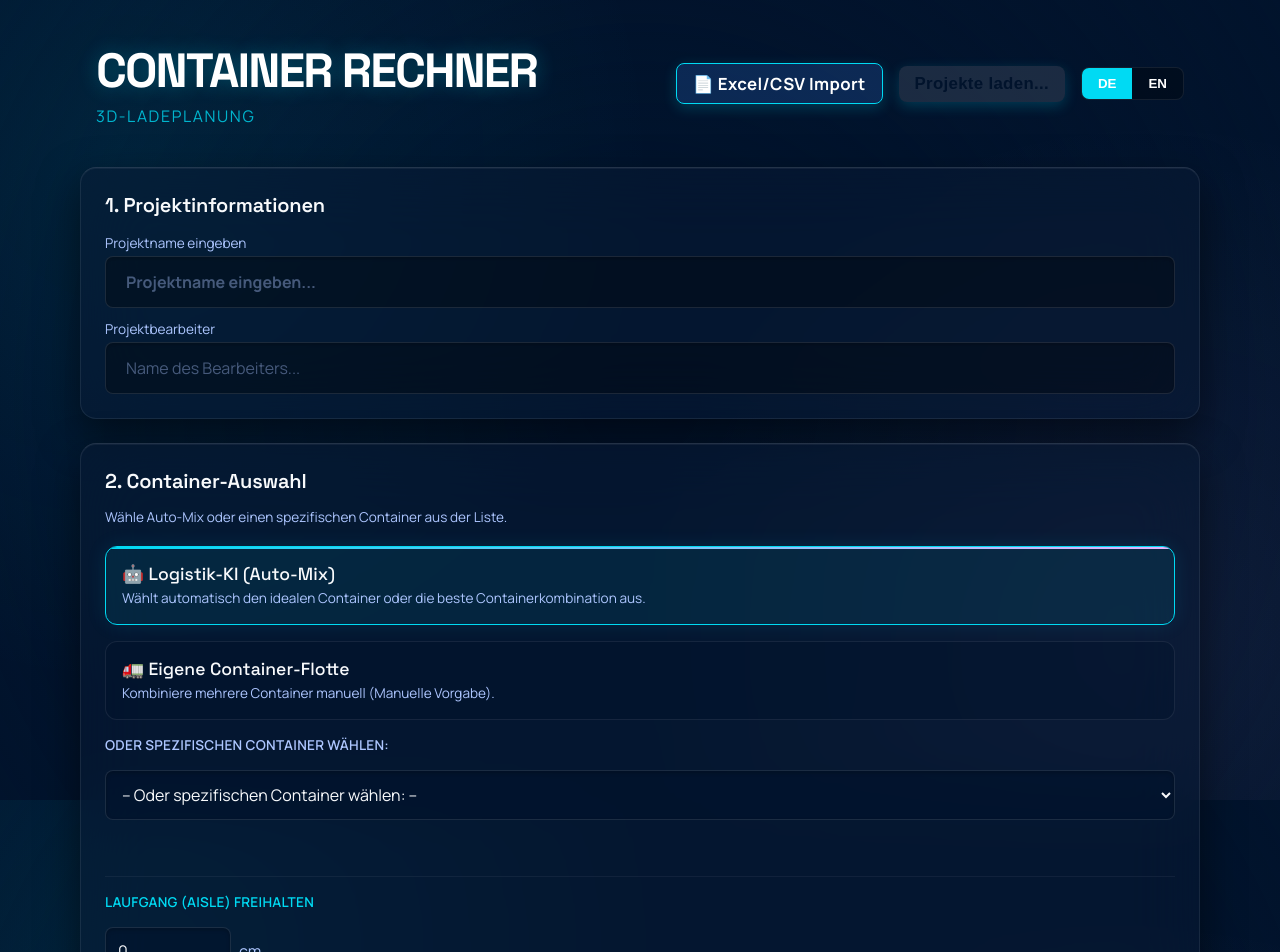
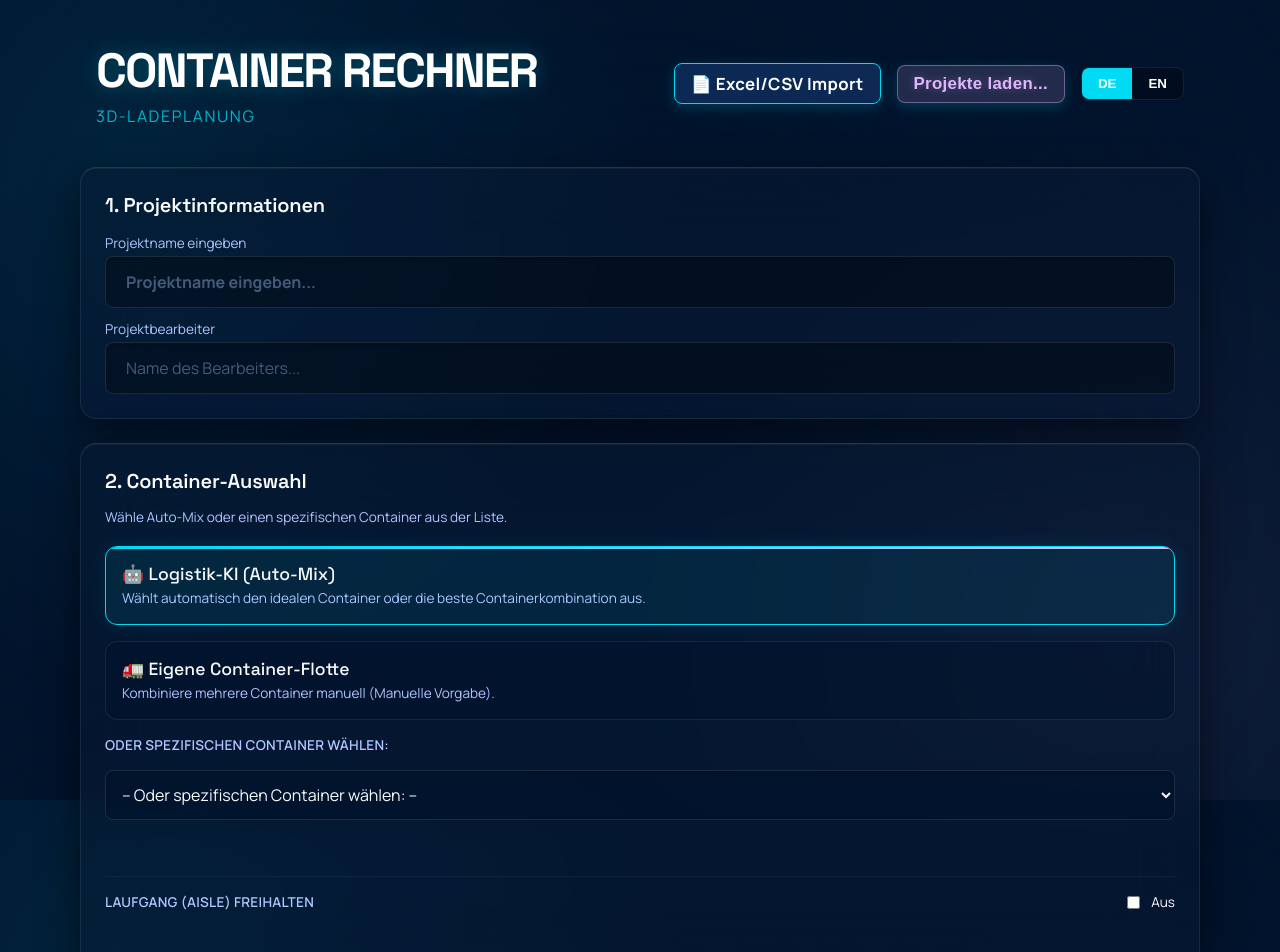
Before and after one commit to WIL-AI/container-rechner, a React (Vite) app: page / in a window 1280 px wide. Shown: the top 952 px of the page. Built offline with nearby package versions, Linux system fonts and the light colour scheme.

Commit message:
feat: enhance Aisle feature with toggle, positioning, and info; polish project load button

```diff
--- a/src/App.tsx
+++ b/src/App.tsx
@@ -57,12 +57,15 @@ export default function App() {
   const [projectName, setProjectName] = useState<string>('');
   const [projectEditor, setProjectEditor] = useState<string>('');
   const [containerSelection, setContainerSelection] = useState<string>('auto');
-  const [aisleWidth, setAisleWidth] = useState<number>(0);
+  const [aisleActive, setAisleActive] = useState<boolean>(false);
+  const [aislePosition, setAislePosition] = useState<'left'|'center'|'right'>('right');
+  const [aisleWidth, setAisleWidth] = useState<number>(60);
   const [customFleet, setCustomFleet] = useState<CustomFleetItem[]>([]);
   const [packlist, setPacklist] = useState<PacklistItem[]>([]);
   const [deleteConfirmId, setDeleteConfirmId] = useState<string | null>(null);
   const [groupByDescription, setGroupByDescription] = useState<boolean>(false);
   const [manualMode, setManualMode] = useState<boolean>(false);
+  const [showAisleInfo, setShowAisleInfo] = useState<boolean>(false);
 
   // Auto-sync colors based on label
   useEffect(() => {
@@ -400,8 +403,8 @@ export default function App() {
 
   const result = useMemo(() => {
     if (packlist.length === 0) return null;
-    return calculateHeterogeneousPacking(packlist, containerSelection, customFleet, groupByDescription, aisleWidth * 10);
-  }, [packlist, containerSelection, customFleet, groupByDescription, aisleWidth]);
+    return calculateHeterogeneousPacking(packlist, containerSelection, customFleet, groupByDescription, aisleActive ? aisleWidth * 10 : 0, aislePosition);
+  }, [packlist, containerSelection, customFleet, groupByDescription, aisleActive, aisleWidth, aislePosition]);
 
   const addFleetItem = () => {
      setCustomFleet(prev => [...prev, { containerId: CONTAINERS[0].id, count: 1 }]);
@@ -458,7 +461,7 @@ export default function App() {
           <label htmlFor="excel-upload-header" className="btn" style={{ background: 'rgba(59,130,246,0.2)', color: 'white', border: '1px solid var(--accent)', padding: '0.5rem 1rem', cursor: 'pointer', margin: 0, width: 'auto' }}>
             {t.btnImportExcel}
           </label>
-          <button type="button" onClick={() => setShowProjectsModal(true)} className="btn" style={{ background: 'rgba(255,255,255,0.1)', width: 'auto', padding: '0.5rem 1rem' }}>
+          <button type="button" onClick={() => setShowProjectsModal(true)} className="btn" style={{ background: 'rgba(226, 181, 255, 0.15)', color: 'var(--accent-purple)', border: '1px solid rgba(226, 181, 255, 0.4)', textShadow: '0 0 10px rgba(226, 181, 255, 0.3)', width: 'auto', padding: '0.5rem 1rem' }}>
             {t.loadProjectsBtn}
           </button>
 
@@ -557,16 +560,63 @@ export default function App() {
                </div>
 
                <div className="input-group" style={{ marginTop: '1rem', borderTop: '1px solid rgba(255,255,255,0.05)', paddingTop: '1rem' }}>
-                 <label className="input-label" style={{ marginBottom: '8px', color: 'var(--accent)' }}>
-                   Laufgang (Aisle) freihalten
-                 </label>
-                 <div style={{ display: 'flex', gap: '0.5rem', alignItems: 'center' }}>
-                   <input type="number" min="0" max="200" value={aisleWidth} onChange={e => setAisleWidth(Number(e.target.value))} className="input-field" style={{ width: '100px', padding: '0.75rem' }} />
-                   <span style={{ color: 'var(--text-secondary)' }}>cm</span>
+                 <div style={{ display: 'flex', justifyContent: 'space-between', alignItems: 'center', marginBottom: '8px' }}>
+                     <label className="input-label" style={{ color: aisleActive ? 'var(--accent)' : 'var(--text-secondary)', margin: 0 }}>
+                       Laufgang (Aisle) freihalten
+                     </label>
+                     <label style={{ cursor: 'pointer', display: 'flex', alignItems: 'center', gap: '8px', fontSize: '0.85rem' }}>
+                        <input type="checkbox" checked={aisleActive} onChange={e => setAisleActive(e.target.checked)} />
+                        {aisleActive ? 'An' : 'Aus'}
+                     </label>
                  </div>
-                 <p style={{ margin: 0, marginTop: '4px', fontSize: '0.8rem', color: 'var(--text-secondary)' }}>
-                   Ist ein Wert &gt; 0 gesetzt, reserviert die KI automatisch einen geraden Laufgang auf der rechten Containerseite.
-                 </p>
+
+                 {aisleActive && (
+                     <div style={{ display: 'flex', gap: '1rem', alignItems: 'flex-start', marginTop: '0.5rem' }}>
+                       <div style={{ flex: 1 }}>
+                         <label style={{ fontSize: '0.8rem', color: 'var(--text-secondary)', display: 'block', marginBottom: '4px' }}>Breite (cm)</label>
+                         <input type="number" min="10" max="200" value={aisleWidth} onChange={e => setAisleWidth(Math.max(0, Number(e.target.value)))} className="input-field" style={{ width: '100%', padding: '0.75rem' }} />
+                       </div>
+                       <div style={{ flex: 2 }}>
+                         <label style={{ fontSize: '0.8rem', color: 'var(--text-secondary)', display: 'block', marginBottom: '4px' }}>Positionierung</label>
+                         <select value={aislePosition} onChange={e => setAislePosition(e.target.value as 'left'|'center'|'right')} className="input-field" style={{ width: '100%', padding: '0.75rem' }}>
+                            <option value="right">▶ {lang === 'de' ? 'Rechts (Standard)' : 'Right (Default)'}</option>
+                            <option value="left">◀ {lang === 'de' ? 'Links' : 'Left'}</option>
+                            <option value="center">◆ {lang === 'de' ? 'Mitte (Achtung)' : 'Center (Alert)'}</option>
+                         </select>
+                       </div>
+                       <button
+                         type="button"
+                         onClick={() => setShowAisleInfo(!showAisleInfo)}
+                         style={{ background: 'rgba(0,218,243,0.1)', border: '1px solid var(--accent)', color: 'var(--accent)', borderRadius: '50%', width: '24px', height: '24px', display: 'flex', alignItems: 'center', justifyContent: 'center', cursor: 'pointer', fontSize: '0.75rem', marginTop: '24px' }}
+                         title={lang === 'de' ? 'Mehr Informationen' : 'More Information'}
+                        >
+                         ?
+                       </button>
+                     </div>
+                 )}
+                 {aisleActive && showAisleInfo && (
+                    <div style={{ background: 'rgba(0,218,243,0.05)', border: '1px solid rgba(0,218,243,0.2)', padding: '0.75rem', marginTop: '1rem', fontSize: '0.8rem', color: 'var(--text-secondary)', borderRadius: '8px', lineHeight: '1.4' }}>
+                        {lang === 'de' ? (
+                            <>
+                                <strong>Hinweis zur Laufgang-Logik:</strong><br/>
+                                Ein Laufgang reduziert die nutzbare Verladebreite. Er wird bevorzugt für Wartungs- oder Kontrollzwecke eingesetzt.
+                                Bitte beachte, dass dadurch die Effizienz der Raumausnutzung sinkt und breite Packstücke evtl. nicht mehr geladen werden können.
+                            </>
+                        ) : (
+                            <>
+                                <strong>Note on Aisle Logic:</strong><br/>
+                                An aisle reduces the usable loading width. It is primarily used for maintenance or inspection purposes.
+                                Please note that this reduces space utilization efficiency and wide items may no longer fit.
+                            </>
+                        )}
+                    </div>
+                 )}
+                 {aisleActive && aislePosition === 'center' && (
+                    <div style={{ background: 'rgba(255,0,85,0.1)', borderLeft: '4px solid var(--danger)', padding: '0.75rem', marginTop: '1rem', fontSize: '0.8rem', color: 'var(--text-primary)', borderRadius: '4px' }}>
+                        <strong>Achtung: Mitte-Laufgang</strong><br/>
+                        Ein mittiger Gang spaltet den Container in rechte und linke Hälfte. Packstücke, die breiter als eine dieser Hälften sind, werden vom Algorithmus abgelehnt!
+                    </div>
+                 )}
                </div>
 
              </div>
--- a/src/lib/packer.ts
+++ b/src/lib/packer.ts
@@ -52,7 +52,7 @@ export interface PackingPlan {
 
 
 
-function findBestContainerForItems(items: PacklistItem[], containerSelection: string, groupByDescription: boolean, aisleWidthMm: number): ContainerType {
+function findBestContainerForItems(items: PacklistItem[], containerSelection: string, groupByDescription: boolean, aisleWidthMm: number, aislePosition: 'left'|'center'|'right'): ContainerType {
   const needsCraning = items.some(i => i.needsCraning);
   const needsHC = items.some(i => i.height > 2390 || (!i.rotatable && i.width > 2390 && i.length > 2390));
 
@@ -86,7 +86,7 @@ function findBestContainerForItems(items: PacklistItem[], containerSelection: st
   let bestScore = -1;
 
   for (const c of candidates) {
-    const { packedItems, usedVolume } = packIntoContainer3D(items, c, groupByDescription, aisleWidthMm);
+    const { packedItems, usedVolume } = packIntoContainer3D(items, c, groupByDescription, aisleWidthMm, aislePosition);
 
     // Calculate a score:
     // Base score is the number of packed items (favoring greedy filling).
@@ -121,7 +121,7 @@ function findBestContainerForItems(items: PacklistItem[], containerSelection: st
   return bestContainer;
 }
 
-function packIntoContainer3D(items: PacklistItem[], container: ContainerType, groupByDescription: boolean = false, aisleWidthMm: number = 0) {
+function packIntoContainer3D(items: PacklistItem[], container: ContainerType, groupByDescription: boolean = false, aisleWidthMm: number = 0, aislePosition: 'left'|'center'|'right' = 'right') {
    let usedVolume = 0;
    let usedWeight = 0;
    const packedItems: PackedItemInfo[] = [];
@@ -168,9 +168,9 @@ function packIntoContainer3D(items: PacklistItem[], container: ContainerType, gr
    // COORDINATE SYSTEM:
    // Z=0 is Back Wall (Stirnwand)
    // Z increases towards the Door
-   let currentZ = 0;
-   let currentX = 0;
-   let currentY = 0;
+    let currentZ = 0;
+    let currentX = (aisleWidthMm > 0 && aislePosition === 'left') ? aisleWidthMm : 0;
+    let currentY = 0;
    let sliceMaxL = 0;   // Max length (Z) of items in the current slice
    let columnMaxW = 0;  // Max width (X) of items in the current column stacking upwards
 
@@ -232,14 +232,44 @@ function packIntoContainer3D(items: PacklistItem[], container: ContainerType, gr
            columnMaxW = 0;
         }
 
-        // C. Width check (move to next slice)
-        const usableW = Math.max(0, container.width - aisleWidthMm);
-        if (currentX + w > usableW) {
-           currentX = 0;
+        let effectiveStartX = (aisleWidthMm > 0 && aislePosition === 'left') ? aisleWidthMm : 0;
+        let effectiveMaxX = container.width;
+        if (aisleWidthMm > 0 && aislePosition === 'right') effectiveMaxX -= aisleWidthMm;
+
+        // C1. Center aisle interference check
+        if (aisleWidthMm > 0 && aislePosition === 'center') {
+            const minEx = (container.width / 2) - (aisleWidthMm / 2);
+            const maxEx = (container.width / 2) + (aisleWidthMm / 2);
+
+            if ((currentX < minEx && currentX + w > minEx) || (currentX >= minEx && currentX < maxEx)) {
+                currentX = maxEx;
+                currentY = 0;
+                columnMaxW = 0;
+            }
+        }
+
+        // C2. Width check (move to next slice)
+        if (currentX + w > effectiveMaxX) {
+           currentX = effectiveStartX;
            currentY = 0;
            currentZ += sliceMaxL;
            sliceMaxL = 0;
            columnMaxW = 0;
+
+           // Re-evaluate center jump for the fresh slice
+           if (aisleWidthMm > 0 && aislePosition === 'center') {
+              const minEx = (container.width / 2) - (aisleWidthMm / 2);
+              const maxEx = (container.width / 2) + (aisleWidthMm / 2);
+              if (currentX < minEx && currentX + w > minEx) {
+                  currentX = maxEx;
+              }
+           }
+        }
+
+        // Final safety check: if we are still out of bounds after slice reset and jump checks, it doesn't fit
+        if (currentX + w > container.width || (aisleWidthMm > 0 && aislePosition === 'center' && currentX + w > effectiveMaxX)) {
+            remainingItems.push(item);
+            continue;
         }
 
         // D. Depth check (exit container)
@@ -304,7 +334,8 @@ export function calculateHeterogeneousPacking(
   containerSelection: string,
   customFleet: CustomFleetItem[] = [],
   groupByDescription: boolean = false,
-  aisleWidthMm: number = 0
+  aisleWidthMm: number = 0,
+  aislePosition: 'left'|'center'|'right' = 'right'
 ): PackingPlan {
   const plan: PackingPlan = { packedContainers: [], unpackedItems: [] };
 
@@ -330,10 +361,10 @@ export function calculateHeterogeneousPacking(
          if (fleetSequence.length === 0) break; // Fleet is exhausted
          container = fleetSequence.shift()!;
      } else {
-         container = findBestContainerForItems(currentItems, containerSelection, groupByDescription, aisleWidthMm);
+         container = findBestContainerForItems(currentItems, containerSelection, groupByDescription, aisleWidthMm, aislePosition);
      }
 
-     const { packedItems, remainingItems, usedVolume, usedWeight } = packIntoContainer3D(currentItems, container, groupByDescription, aisleWidthMm);
+     const { packedItems, remainingItems, usedVolume, usedWeight } = packIntoContainer3D(currentItems, container, groupByDescription, aisleWidthMm, aislePosition);
 
      if (packedItems.length === 0) {
         if (containerSelection === 'fleet') {
```
